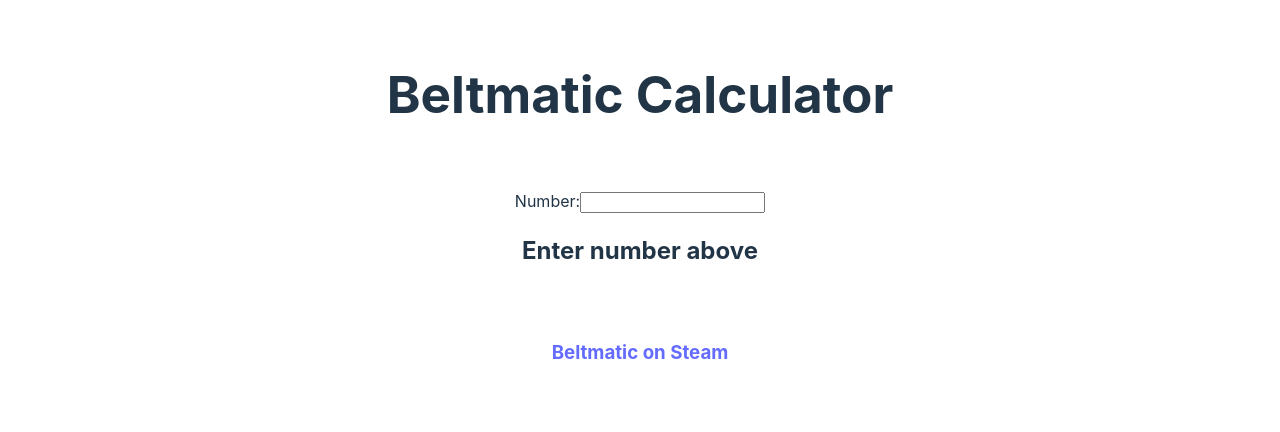
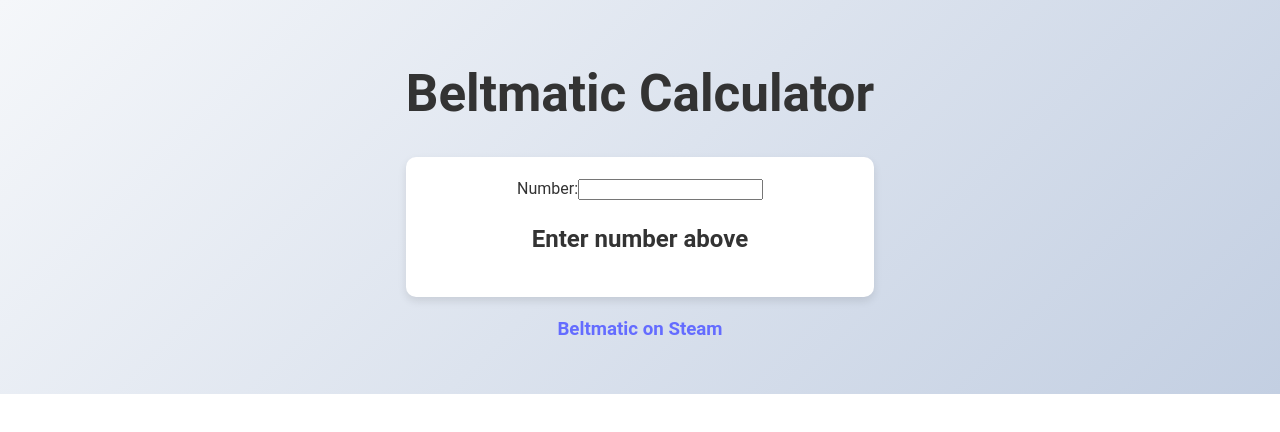
Before and after one commit to rudi-cilibrasi/beltomatic-calculator, a React (Vite) app in the folder fe-web/: page / in a window 1280 px wide. Shown: the top 432 px of the page. Built offline with nearby package versions, Linux system fonts and the light colour scheme.

Commit message:
fix styling

```diff
--- a/fe-web/src/App.tsx
+++ b/fe-web/src/App.tsx
@@ -26,7 +26,7 @@
   return (
     <>
       <h1>Beltmatic Calculator</h1>
-      <div className="card">
+      <div className="container">
         Number:<input type="number" onKeyUp={(e) => {
           //          if (e.key == 'Enter') {
           handleNumberEntered(+(e.target as HTMLInputElement).value);
--- a/fe-web/src/index.css
+++ b/fe-web/src/index.css
@@ -26,8 +26,20 @@
   margin: 0;
   display: flex;
   place-items: center;
+  justify-content: center;
+  align-items: center;
   min-width: 320px;
+  color: #333;
   min-height: 40vh;
+  font-family: 'Roboto', sans-serif;
+  background: linear-gradient(135deg, #f5f7fa, #c3cfe2);
+}
+.container {
+    background: white;
+    padding: 20px;
+    border-radius: 10px;
+    box-shadow: 0 4px 8px rgba(0, 0, 0, 0.1);
+    text-align: center;
 }
 
 h1 {
```
